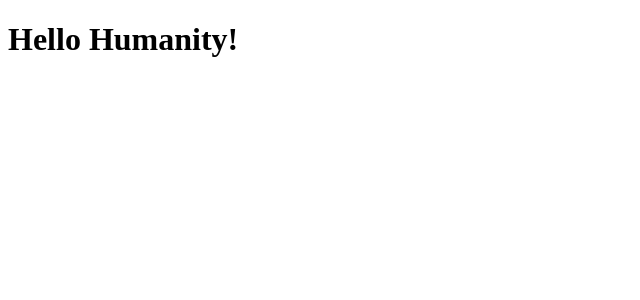
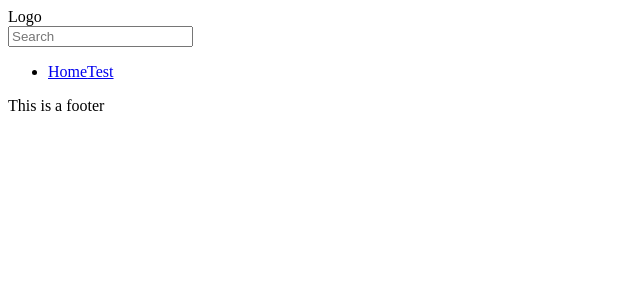
Before and after one commit to popaclctin/clonegram, a React app in the folder frontend/: page / in a window 1280 px wide. Shown: the top 300 px of the page, without its empty margins (0-640 px from the left). Built offline with nearby package versions, Linux system fonts and the light colour scheme.

Commit message:
Create Header component

```diff
--- a/frontend/package.json
+++ b/frontend/package.json
@@ -16,6 +16,7 @@
     "@babel/preset-env": "^7.18.10",
     "@babel/preset-react": "^7.18.6",
     "babel-loader": "^8.2.5",
+    "copy-webpack-plugin": "^11.0.0",
     "css-loader": "^6.7.1",
     "html-webpack-plugin": "^5.5.0",
     "sass": "^1.54.7",
--- a/frontend/public/index.html
+++ b/frontend/public/index.html
@@ -5,6 +5,7 @@
     <meta http-equiv="X-UA-Compatible" content="IE=edge" />
     <meta name="viewport" content="width=device-width, initial-scale=1.0" />
     <meta name="description" content="Website that tries to mimic Instagram" />
+    <link rel="icon" type="image/x-icon" href="favicon.ico" />
     <title>Clonegram</title>
   </head>
   <body>
--- a/frontend/src/App.jsx
+++ b/frontend/src/App.jsx
@@ -1,13 +1,16 @@
-import React from 'react';
-import { BrowserRouter, Routes, Route } from 'react-router-dom';
+import React, { Fragment } from 'react';
+import { Outlet, Link } from 'react-router-dom';
+import Header from './components/layout/Header';
 
 function App() {
   return (
-    <Routes>
-      <Route path='/' element={<h1>Hello Humanity!</h1>} />
-      <Route path='/test' element={<h1>Hello Test!</h1>} />
-      <Route path='*' element={<h1>The page is in another castle!</h1>} />
-    </Routes>
+    <Fragment>
+      <Header />
+      <main>
+        <Outlet />
+      </main>
+      <footer>This is a footer</footer>
+    </Fragment>
   );
 }
 
--- /dev/null
+++ b/frontend/src/components/layout/Header.jsx
@@ -0,0 +1,23 @@
+import React from 'react';
+import { NavLink } from 'react-router-dom';
+
+function Header() {
+  return (
+    <header className='header'>
+      <div className='logo'>Logo</div>
+      <div className='search'>
+        <input type='text' placeholder='Search' />
+      </div>
+      <nav className='nav'>
+        <ul>
+          <li>
+            <NavLink to='/'>Home</NavLink>
+            <NavLink to='/test'>Test</NavLink>
+          </li>
+        </ul>
+      </nav>
+    </header>
+  );
+}
+
+export default Header;
--- a/frontend/src/index.js
+++ b/frontend/src/index.js
@@ -1,7 +1,7 @@
 import React from 'react';
 import ReactDOM from 'react-dom/client';
 import App from './App';
-import { BrowserRouter } from 'react-router-dom';
+import { BrowserRouter, Route, Routes } from 'react-router-dom';
 import store from './store';
 import { Provider } from 'react-redux';
 
@@ -9,7 +9,12 @@ const root = ReactDOM.createRoot(document.getElementById('root'));
 root.render(
   <BrowserRouter>
     <Provider store={store}>
-      <App />
+      <Routes>
+        <Route path='/' element={<App />}>
+          <Route path='test' element={<h1>Hello Test!</h1>} />
+          <Route path='*' element={<h1>The page is in another castle!</h1>} />
+        </Route>
+      </Routes>
     </Provider>
   </BrowserRouter>
 );
--- a/frontend/webpack.config.js
+++ b/frontend/webpack.config.js
@@ -1,5 +1,6 @@
 const path = require('path');
 const HtmlWebpackPlugin = require('html-webpack-plugin');
+const CopyPlugin = require('copy-webpack-plugin');
 
 module.exports = {
   entry: './src/index.js',
@@ -11,6 +12,9 @@ module.exports = {
   plugins: [
     new HtmlWebpackPlugin({
       template: path.join(__dirname, 'public', 'index.html'),
+    }),
+    new CopyPlugin({
+      patterns: [{ from: './public/favicon.ico', to: 'favicon.ico' }],
     }),
   ],
   devServer: {
```
Also changed, not shown: frontend/src/pages/Home.jsx (added, +7 -0 lines), frontend/src/pages/Login.jsx (added, +7 -0 lines), frontend/src/pages/Signup.jsx (added, +7 -0 lines), 2 other files (tests, documents, lock files or other folders).
